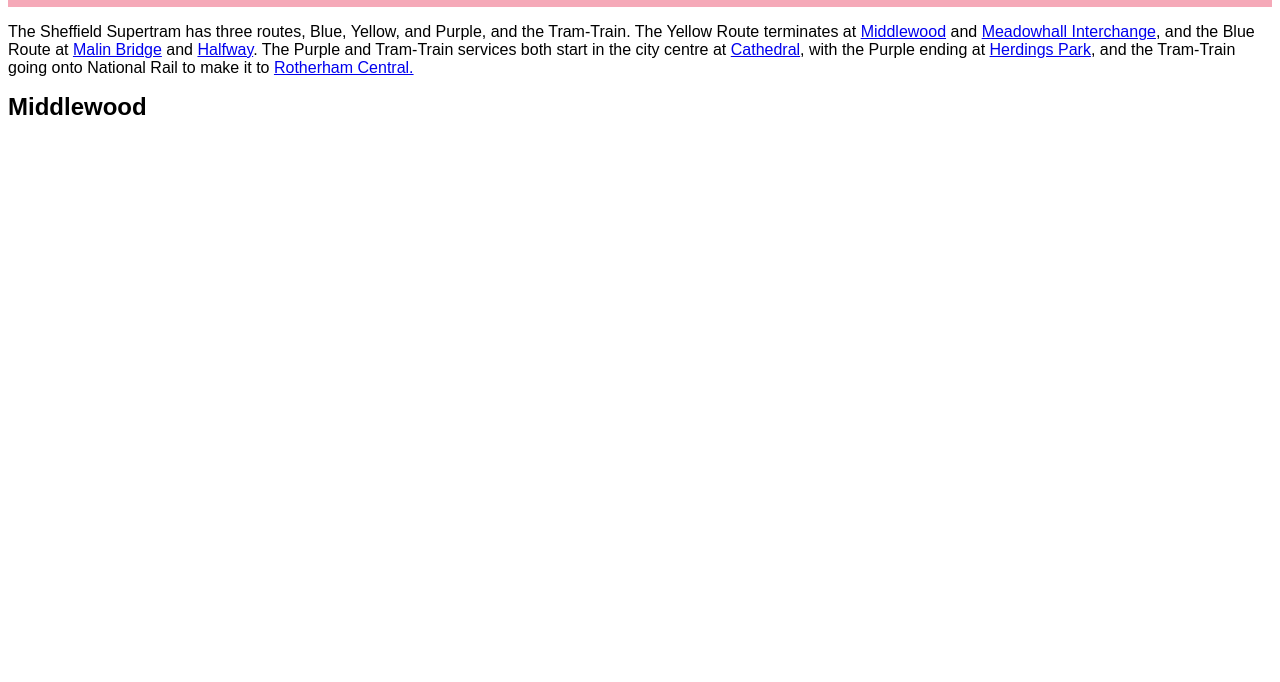
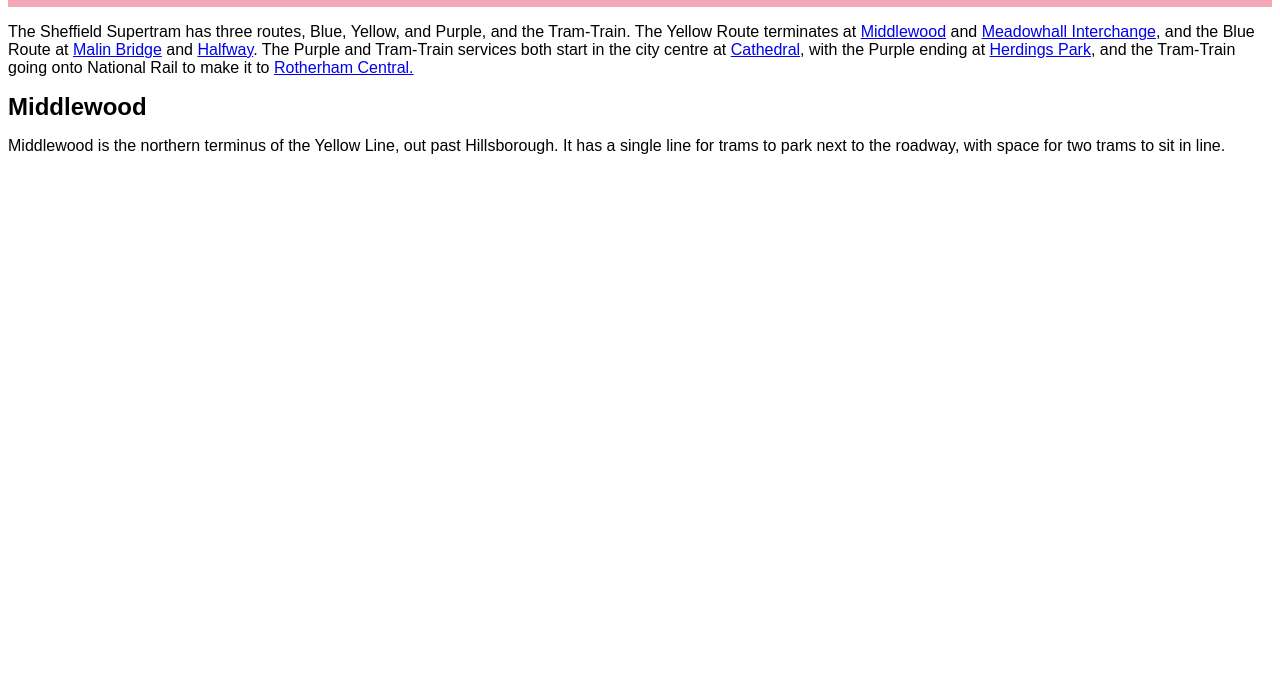
Before and after one commit to drearyplane8/drearyplane8.github.io, a plain HTML site: page blogs/supertram-end-of-the-line.html in a window 1280 px wide. Shown: the part 118-800 px from the top of the page. Drawn offline with Linux system fonts and the light colour scheme.

```diff
--- a/blogs/supertram-end-of-the-line.html
+++ b/blogs/supertram-end-of-the-line.html
@@ -56,7 +56,10 @@
     </p>
 
     <h2 class="centre" id="middlewood">Middlewood</h2>
-
+    <p>
+        Middlewood is the northern terminus of the Yellow Line, out past Hillsborough. It has a single
+        line for trams to park next to the roadway, with space for two trams to sit in line.
+    </p>
 
 </body>
 
```
Also changed, not shown: 9 other files.
